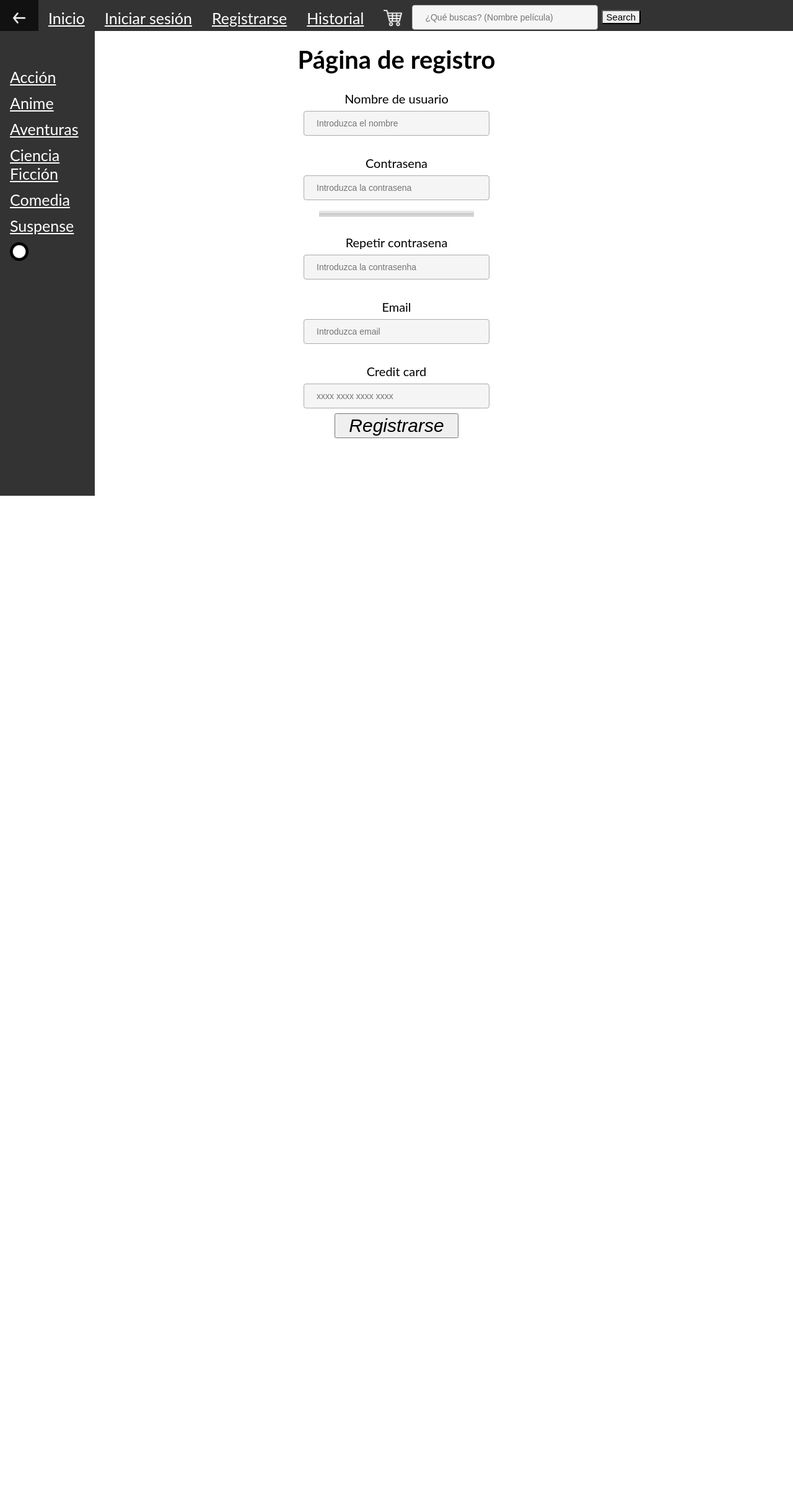
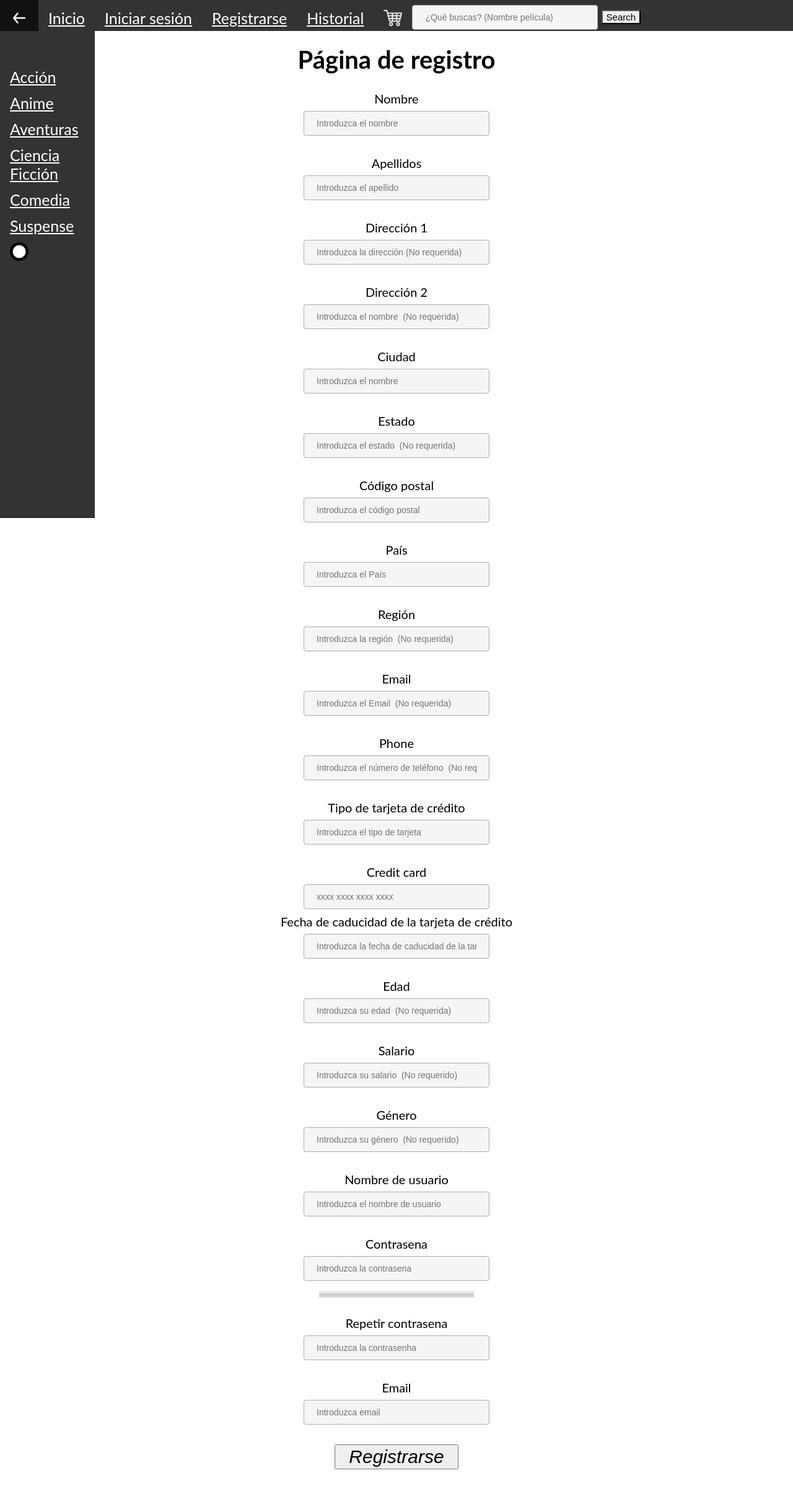
Before and after one commit to kecoma1/SI-1, a Flask app: page /signup.html in a window 1280 px wide. Shown: the whole page at 62% size. Before the commit the page ends 800 px from the top, so only its background shows below. Run offline with Flask 2, Linux system fonts and the light colour scheme; parts of the project's set-up code (start-up, migrations or seed data) failed here and were passed over.

Commit message:
Register returns an exception but mostly works

```diff
--- a/P2/app/routes.py
+++ b/P2/app/routes.py
@@ -94,7 +94,7 @@ def login_page_POST():
             session['usuario'] = username
             return redirect(url_for('index'))
         else:
-            return render_template('login.html', title='login', logged=logged(), error="El usuario o la contrasenha son incorrectos")
+            return render_template('login.htailml', title='login', logged=logged(), error="El usuario o la contrasenha son incorrectos")
     else:
         return render_template('signup.html', title='signup', logged=logged(), error="Los datos no fueron introducidos correctamente")
 
@@ -121,38 +121,38 @@ def signup_page():
         return render_template('signup.html', title='signup', logged=logged(), error="Cierre sesion por favor")
 
     if request.form['username']:
+        firstname = request.form['firstname']
+        lastname = request.form['lastname']
+        address1 = request.form['direccion1']
+        address2 = request.form['direccion2']
+        city = request.form['city']
+        state = request.form['state']
+        zipcode = request.form['zipcode']
+        country = request.form['country']
+        region = request.form['region']
+        email = request.form['email']
+        phone = request.form['phone']
+        creditcardType = request.form['creditcardtype']
+        creditcard = request.form['card']
+        creditcardexpiration = request.form['creditcardexpiration']
         username = request.form['username']
-        password = hashlib.sha512(
-            (request.form['password_input']).encode('utf-8')).hexdigest()
-        card = request.form['card']
-        card = card.replace(' ', '')
-        wallet = random.randrange(0, 100)
+        password = request.form['password_input']
+        age = request.form['age']
+        income = request.form['income']
+        gender = request.form['gender']
+        creditcard = creditcard.replace(' ', '')
+        # TODO Comprobar si hay cartera o no, wallet = random.randrange(0, 100)
 
-        # Comprobamos si existe el usuario
-        dir_path = os.path.expanduser("~")
-        dir_path += "/public_html/usuarios/"+username
-        if os.path.exists(dir_path):
-            return render_template('signup.html', title='signup', logged=logged(), error="El usuario ya existe")
+        if database.registrar(firstname, lastname, address1, address2,
+                           city, state, zipcode, country, region, email,
+                           phone, creditcardType, creditcard, creditcardexpiration,
+                           username, password, age, income, gender) == False:
+            return render_template('signup.html', title='signup', logged=logged(), error="Los datos no fueron introducidos correctamente")
         else:
-            # Creamos el usuario e iniciamos sesión
-            os.mkdir(dir_path)
-
-            # Creando historial
-            f = open(dir_path+"/historial.json", "w")
-            f.close()
-
-            # Escribiendo los datos
-            f = open(dir_path+"/datos.dat", "w")
-            f.write(username+" "+password+" " +
-                    request.form['email']+" "+card+" "+str(wallet))
-            f.close()
-
             session.permanent = False
             session['usuario'] = username
 
             return redirect(url_for('index'))
-    else:
-        return render_template('signup.html', title='signup', logged=logged(), error="Los datos no fueron introducidos correctamente")
 
 
 @app.route("/signup.html", methods=['GET'])
--- a/P2/app/static/estilo.css
+++ b/P2/app/static/estilo.css
@@ -132,8 +132,8 @@ input:focus {
   color: red;
   text-align: center;
   font-size: 15px;
-  margin-left: 46%;
-  width: 100px;
+  margin-left: 44%;
+  width: 150px;
 }
 
 .errorMsg2 {
--- a/P2/app/templates/signup.html
+++ b/P2/app/templates/signup.html
@@ -10,8 +10,61 @@
         </header>
         <main>
             <form action={{ url_for('signup_page') }} method="POST" onsubmit="return(validation())">
+                <label>Nombre</label><br>
+                <input id="firstname" name="firstname" type="text" placeholder="Introduzca el nombre" required>
+                <br><br>
+                <label>Apellidos</label><br>
+                <input id="lastname" name="lastname" type="text" placeholder="Introduzca el apellido" required>
+                <br><br>
+                <label>Dirección 1</label><br>
+                <input id="direccion1" name="direccion1" type="text" placeholder="Introduzca la dirección (No requerida)">
+                <br><br>
+                <label>Dirección 2</label><br>
+                <input id="direccion2" name="direccion2" type="text" placeholder="Introduzca el nombre  (No requerida)" >
+                <br><br>
+                <label>Ciudad</label><br>
+                <input id="city" name="city" type="text" placeholder="Introduzca el nombre" required>
+                <br><br>
+                <label>Estado</label><br>
+                <input id="state" name="state" type="text" placeholder="Introduzca el estado  (No requerida)">
+                <br><br>
+                <label>Código postal</label><br>
+                <input id="zipcode" name="zipcode" type="text" placeholder="Introduzca el código postal" required>
+                <br><br>
+                <label>País</label><br>
+                <input id="country" name="country" type="text" placeholder="Introduzca el País" required>
+                <br><br>
+                <label>Región</label><br>
+                <input id="region" name="region" type="text" placeholder="Introduzca la región  (No requerida)">
+                <br><br>
+                <label>Email</label><br>
+                <input id="email" name="email" type="text" placeholder="Introduzca el Email  (No requerida)">
+                <br><br>
+                <label>Phone</label><br>
+                <input id="phone" name="phone" type="text" placeholder="Introduzca el número de teléfono  (No requerida)">
+                <br><br>
+                <label>Tipo de tarjeta de crédito</label><br>
+                <input id="creditcardtype" name="creditcardtype" type="text" placeholder="Introduzca el tipo de tarjeta" required>
+                <br><br>
+                <label>Credit card</label><br>
+                <input id="card" name="card" type="tel" inputmode="numeric" pattern="[0-9\s]{13,19}" maxlength="19"
+                    placeholder="xxxx xxxx xxxx xxxx" required>
+                <br>
+                <label>Fecha de caducidad de la tarjeta de crédito</label><br>
+                <input id="creditcardexpiration" name="creditcardexpiration" type="text" placeholder="Introduzca la fecha de caducidad de la tarjeta" required>
+                <br><br>
+                <label>Edad</label><br>
+                <input id="age" name="age" type="text" placeholder="Introduzca su edad  (No requerida)">
+                <br><br>
+                <label>Salario</label><br>
+                <input id="income" name="income" type="text" placeholder="Introduzca su salario  (No requerido)">
+                <br><br>
+                <label>Género</label><br>
+                <input id="gender" name="gender" type="text" placeholder="Introduzca su género  (No requerido)">
+                <br><br>
+
                 <label>Nombre de usuario</label><br>
-                <input id="username" name="username" type="text" placeholder="Introduzca el nombre" required>
+                <input id="username" name="username" type="text" placeholder="Introduzca el nombre de usuario" required>
                 <br><br>
                 <label>Contrasena</label><br>
                 <input id="password_input" name="password_input" type="password" onsubmit="return fortaleza()"
@@ -69,10 +122,6 @@
                 <label>Email</label><br>
                 <input id="email" name="email" type="email" placeholder="Introduzca email" required>
                 <br><br>
-                <label>Credit card</label><br>
-                <input id="card" name="card" type="tel" inputmode="numeric" pattern="[0-9\s]{13,19}" maxlength="19"
-                    placeholder="xxxx xxxx xxxx xxxx" required>
-                <br>
                 <button id="button" type="submit" class="buttonP">Registrarse</button>
             </form>
             <br><br>
--- a/P2/preguntas.txt
+++ b/P2/preguntas.txt
@@ -1,4 +1,2 @@
-En el usuario, ¿el username es único?
-En imdb_actormovies, ¿a que se refieren character y ascaracter?
-En imdb_directormovies, ¿Cuál es la diferencia entre numpartitipation y paticipation?
-Se pueden eliminar las tabla imdb_moviecountries, imdb_moviegenre,  imdb_movielanguage y simplementa añadir atributos country, genre, language a las peliculas
+La forma más correcta o eficiente de usar sqlalchemy, ya sea metiendo la query como tal, pasando la tabla, o haciendo un mix de las dos
+Debemos eliminar la cartera de la página web? Ya que los usuarios no tienen cartera en la BD
```
Also changed, not shown: P2/app/database.py (+47 -0 lines).
